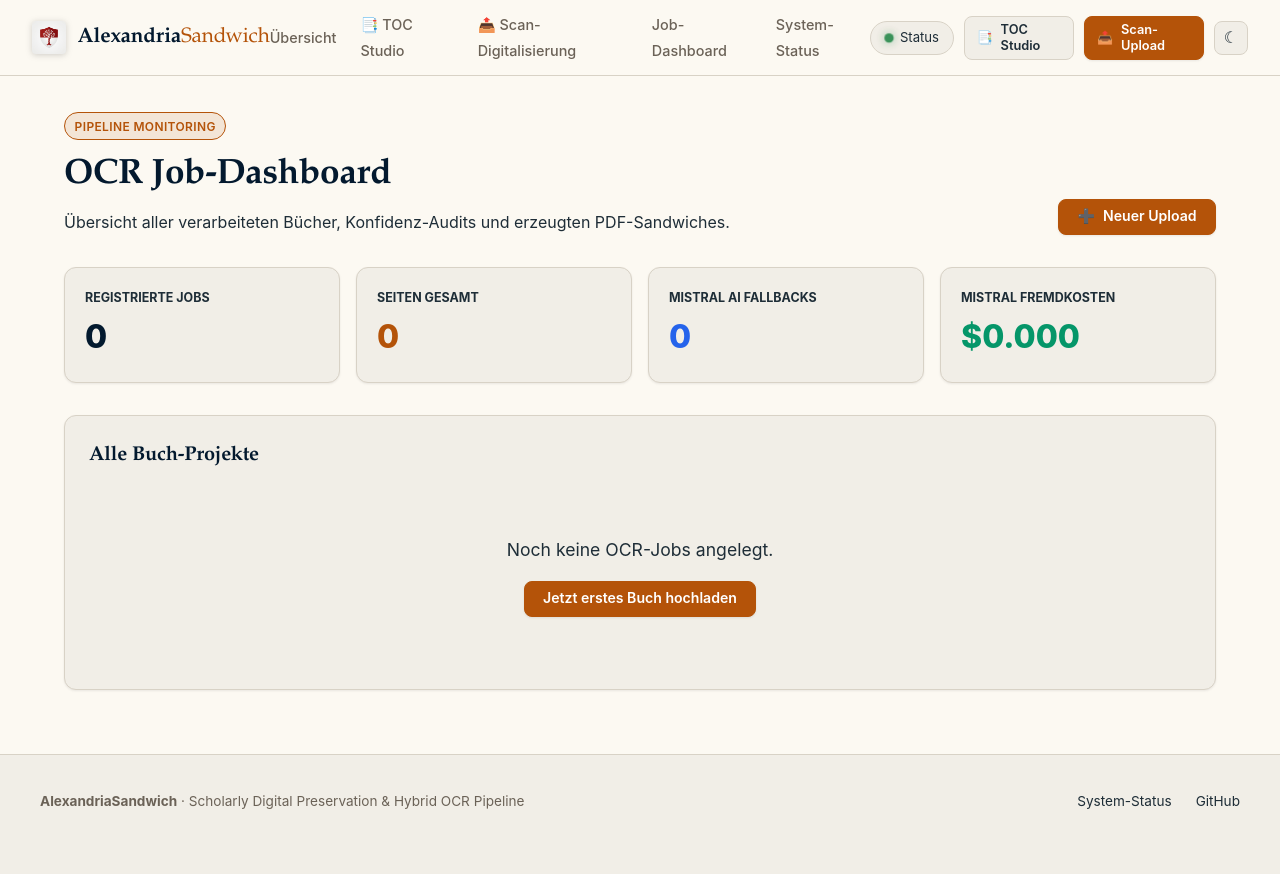
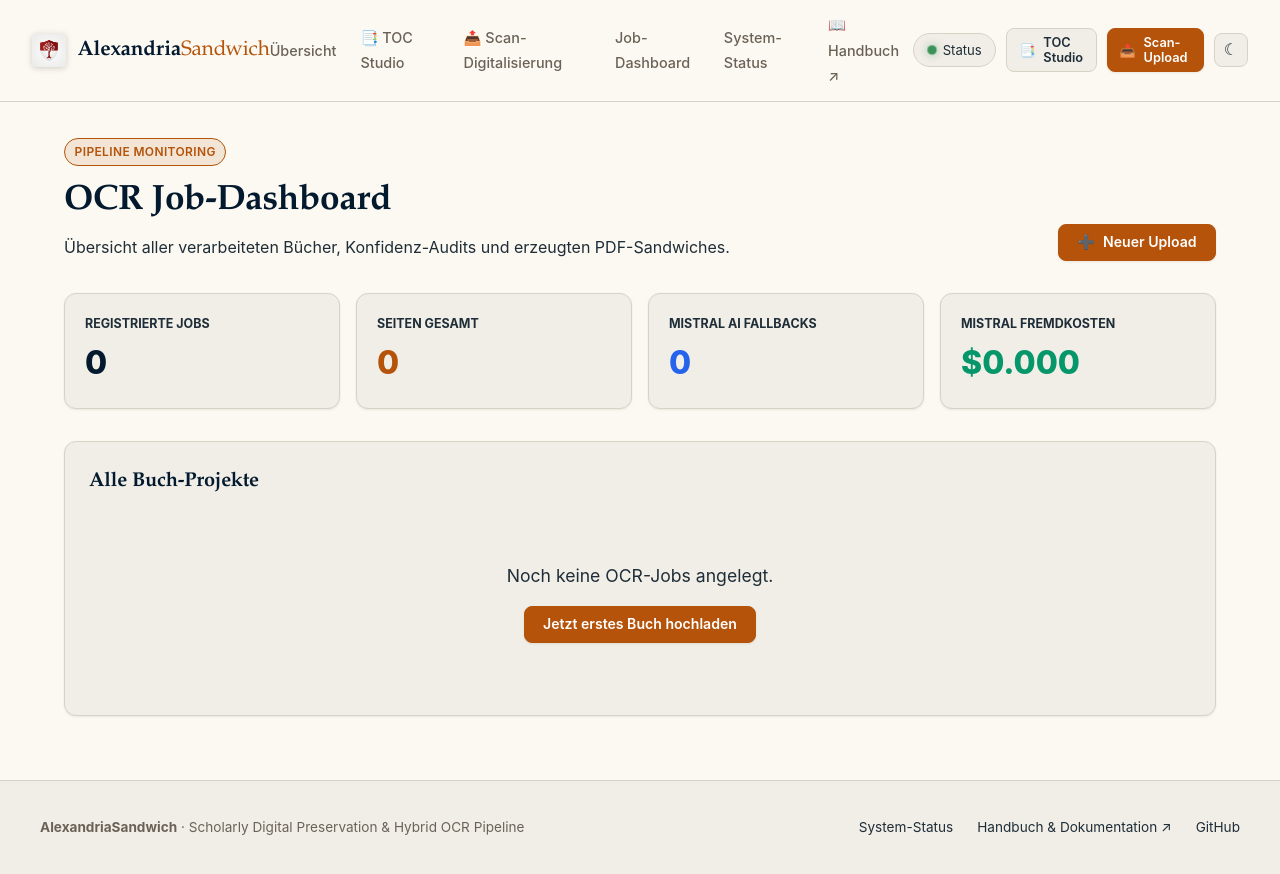
Before and after one commit to birchville-org/AlexandriaSandwich, a FastAPI app: page /dashboard in a window 1280 px wide. Before the commit the page ends 809 px from the top, so only its background shows below. Run offline with FastAPI, Linux system fonts and the light colour scheme; some libraries are stand-ins or nearby versions.

Commit message:
fix(portal): public access for toc studio, link handbuch in nav, and harden synology deployment

```diff
--- a/ui/main.py
+++ b/ui/main.py
@@ -1348,13 +1348,13 @@ def parse_toc_content(raw: str) -> list[list[Any]]:
     return entries
 
 
-@app.get("/scan", response_class=HTMLResponse)
+@app.api_route("/scan", methods=["GET", "HEAD"], response_class=HTMLResponse)
 async def scan_portal_redirect():
     """Weiterleitung auf das Scan-Portal."""
     return RedirectResponse(url="/upload", status_code=302)
 
 
-@app.get("/toc", response_class=HTMLResponse)
+@app.api_route("/toc", methods=["GET", "HEAD"], response_class=HTMLResponse)
 async def toc_studio_page(request: Request):
     """Dedizierte Subpage: PDF TOC & Outline Studio (100% lokal, 0 Fremdkosten)."""
     return templates.TemplateResponse(request, "toc_studio.html", {})
--- a/ui/templates/base.html
+++ b/ui/templates/base.html
@@ -33,6 +33,7 @@
         <li><a href="/upload" class="nav-link">📤 Scan-Digitalisierung</a></li>
         <li><a href="/dashboard" class="nav-link">Job-Dashboard</a></li>
         <li><a href="/status" class="nav-link">System-Status</a></li>
+        <li><a href="https://birchville-org.github.io/AlexandriaSandwich/" target="_blank" class="nav-link">📖 Handbuch ↗</a></li>
         {% if show_project_links %}
         <li><a href="https://birchville-org.github.io/brhadaranyaka/" target="_blank" class="nav-link">BĀU I.4 ↗</a></li>
         <li><a href="https://birchville-org.github.io/boethlingk/" target="_blank" class="nav-link">Böhtlingk 1889 ↗</a></li>
@@ -75,6 +76,7 @@
       </div>
       <div style="display: flex; gap: 1.5rem;">
         <a href="/health">System-Status</a>
+        <a href="https://birchville-org.github.io/AlexandriaSandwich/" target="_blank">Handbuch &amp; Dokumentation ↗</a>
         {% if auth_login_url %}
         <a href="{{ auth_login_url }}">SSO Login</a>
         {% endif %}
```
Also changed, not shown: deploy/docker-compose.synology.yml (+4 -3 lines), 1 other file.
